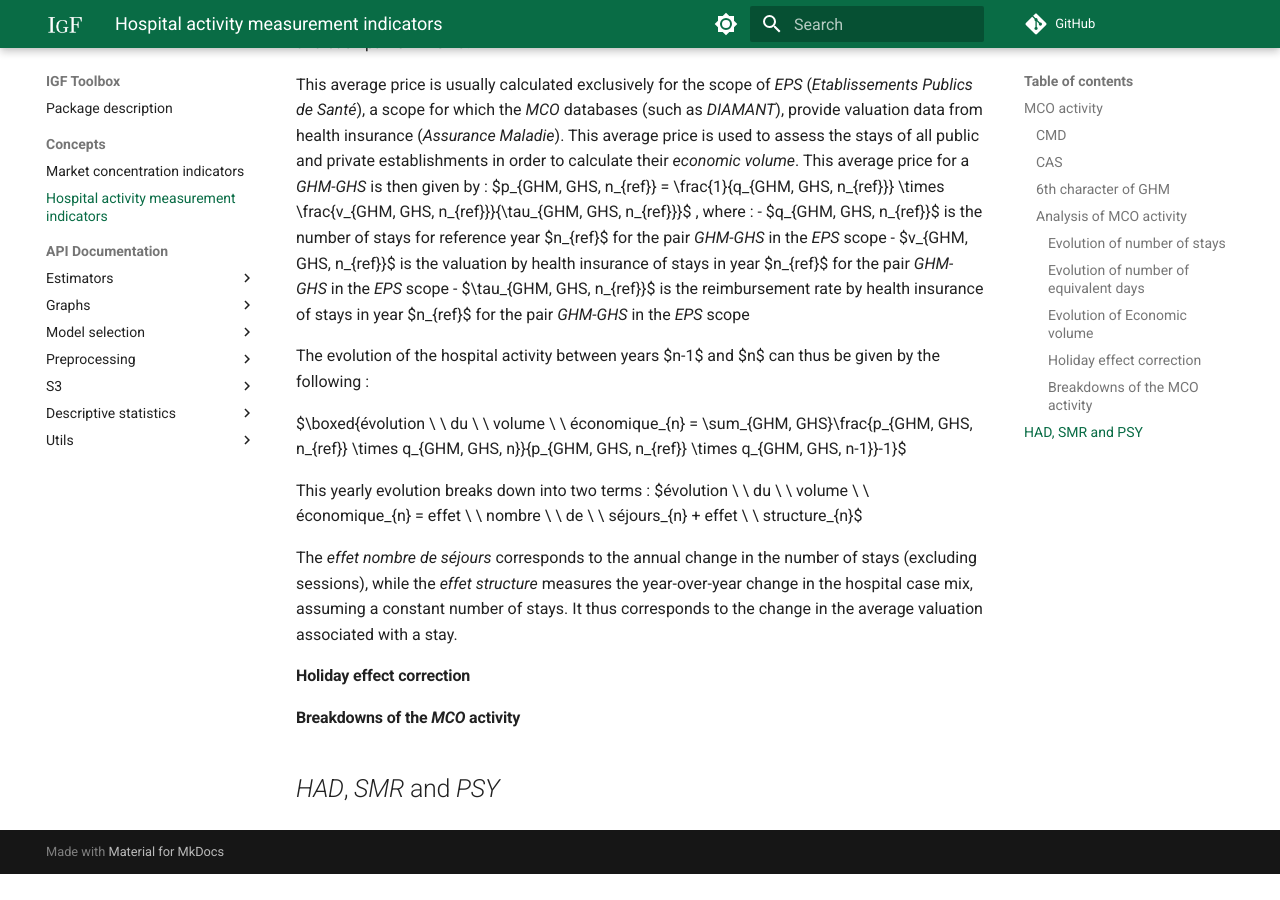
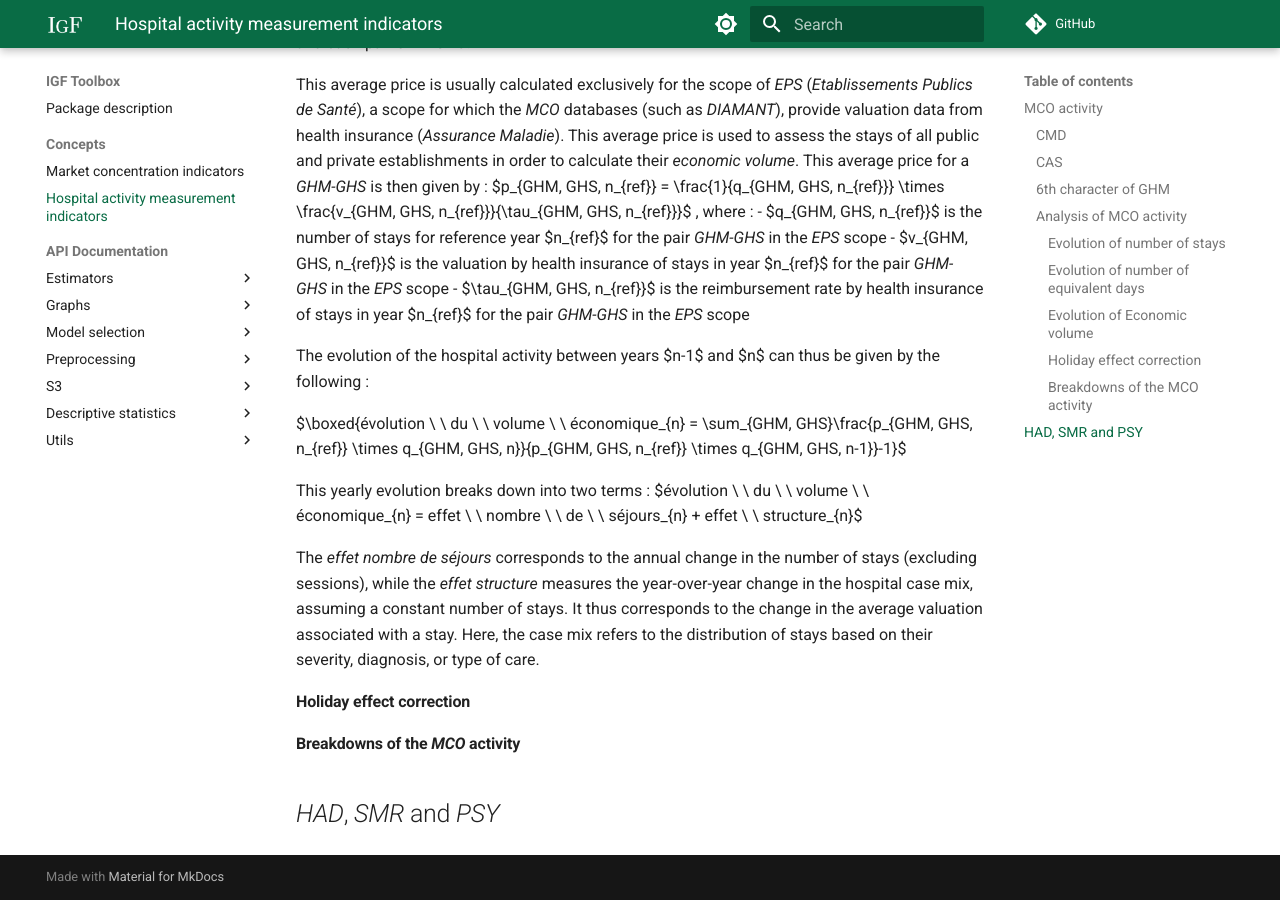
Before and after one commit to IGF-PSD/igf_toolbox, an MkDocs documentation site: the page built from docs/concepts/HOSPITAL_ACTIVITY.md, in a window 1280 px wide and 900 px high, scrolled down 5849 px. Built offline with MkDocs 1.6.1 and Material for MkDocs 9.7.7, drawn with Linux system fonts in a browser that asks for light colours; comment, search, counter and statistics services are not loaded; before the commit the page ends 6723 px from its top, so only the background shows below that.

Commit message:
Update HOSPITAL_ACTIVITY.md

```diff
--- a/docs/concepts/HOSPITAL_ACTIVITY.md
+++ b/docs/concepts/HOSPITAL_ACTIVITY.md
@@ -143,7 +143,7 @@ $\boxed{évolution \ \ du \ \ volume \ \ économique_{n} = \sum_{GHM, GHS}\frac{
 This yearly evolution breaks down into two terms :
 $évolution \ \ du \ \ volume \ \ économique_{n} = effet \ \ nombre \ \ de \ \ séjours_{n} + effet \ \ structure_{n}$
 
-The *effet nombre de séjours* corresponds to the annual change in the number of stays (excluding sessions), while the *effet structure* measures the year-over-year change in the hospital case mix, assuming a constant number of stays. It thus corresponds to the change in the average valuation associated with a stay.
+The *effet nombre de séjours* corresponds to the annual change in the number of stays (excluding sessions), while the *effet structure* measures the year-over-year change in the hospital case mix, assuming a constant number of stays. It thus corresponds to the change in the average valuation associated with a stay. Here, the case mix refers to the distribution of stays based on their severity, diagnosis, or type of care.
 
 #### Holiday effect correction
 
```
